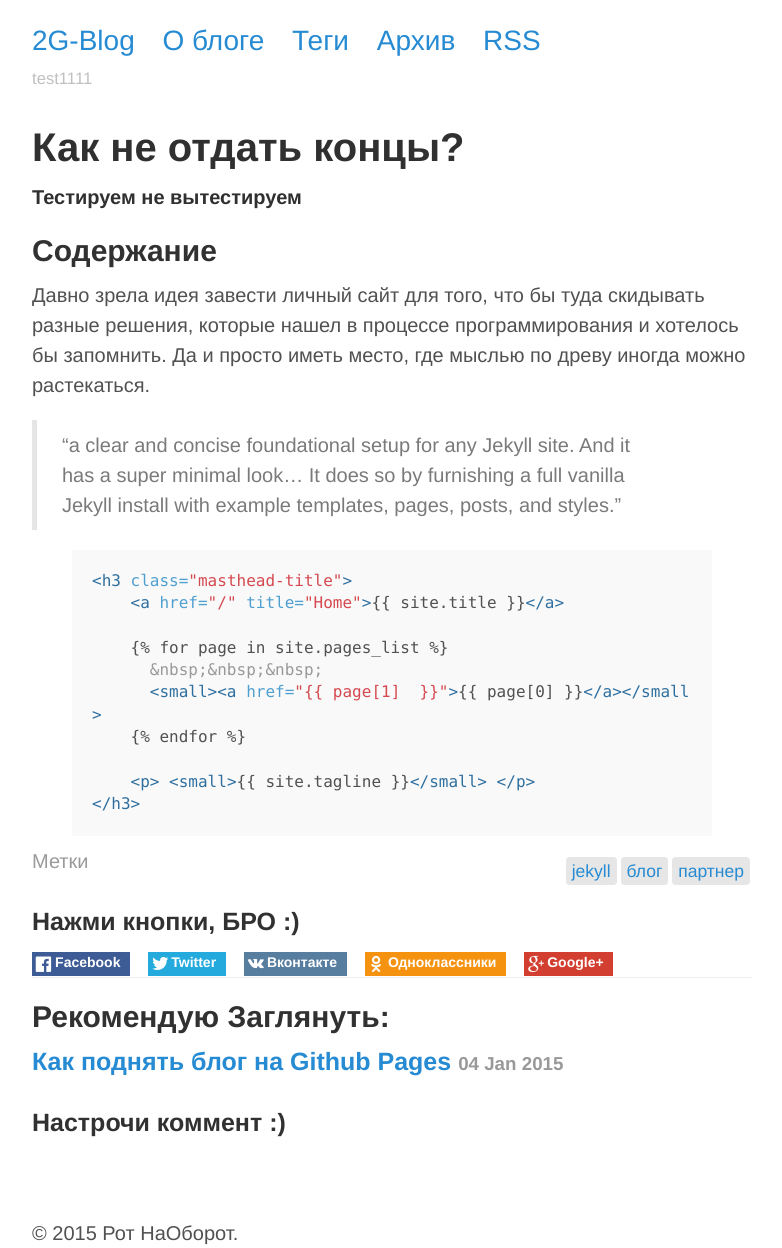
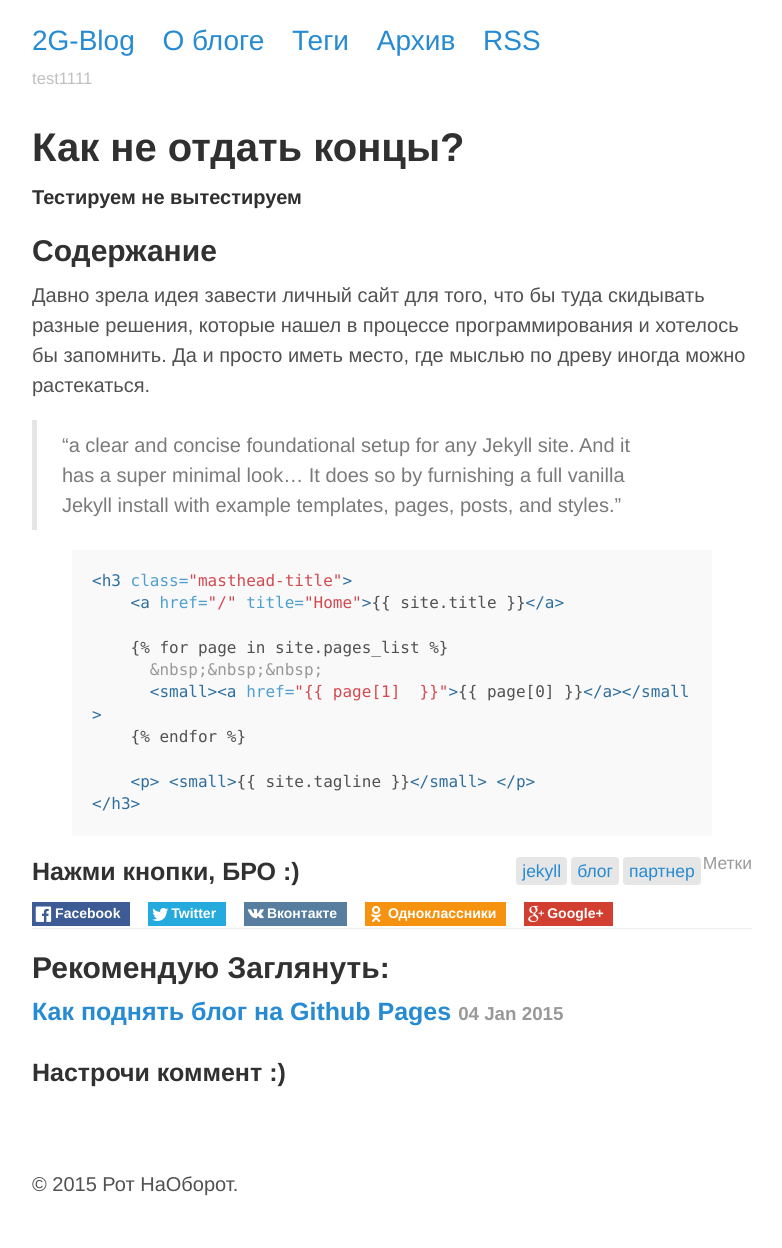
Before and after one commit to gitter-badger/2gud.github.io, a Jekyll site: the page built from _posts/2015-09-28-test5.md, in a window 1280 px wide. Shown: the whole page, without its empty margins (248-1030 px from the left). Built offline with Jekyll 4.4.1, drawn with Linux system fonts in a browser that asks for light colours; nearby versions of some CDN libraries; after the commit the page ends 1199 px from its top, so only the background shows below that.

Commit message:
Added changes

```diff
--- a/_layouts/post.html
+++ b/_layouts/post.html
@@ -6,8 +6,9 @@
 <div class="post">
   <h1 class="post-title">{{ page.title }}</h1>
   {{ content }}
-  <span class="post-date">Метки
+  <span class="post-date">
     <ul class="tag-box inline" style="float:right;font-size:0.875em">
+    Метки
     {% capture tags %}
       {% for tag in page.tags %}
         {{ tag }}
--- a/index.html
+++ b/index.html
@@ -14,7 +14,8 @@
 
     <span class="post-date">{{ post.date | date_to_string }}
        <ul class="tag-box inline" style="float:right">
-            Метки{% capture tags %}
+       Метки
+            {% capture tags %}
               {% for tag in post.tags %}
                 {{ tag }}
               {% endfor %}
```
